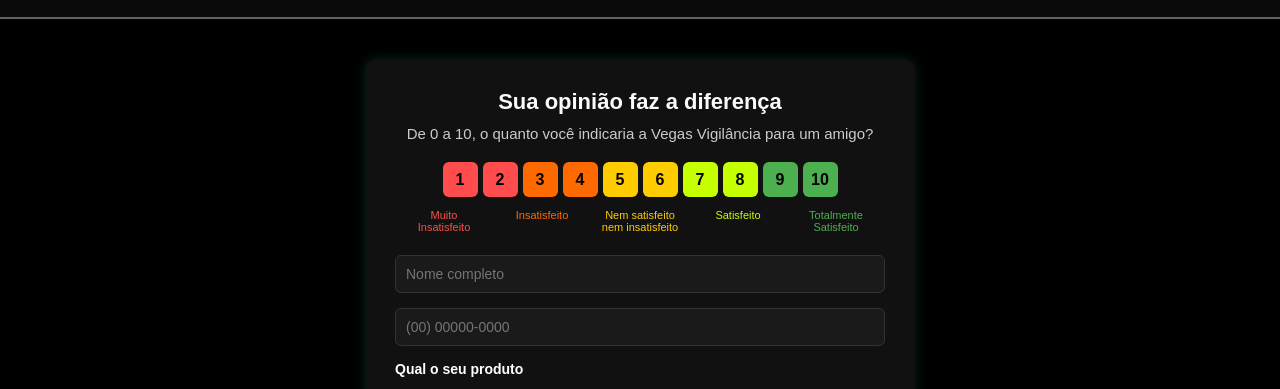
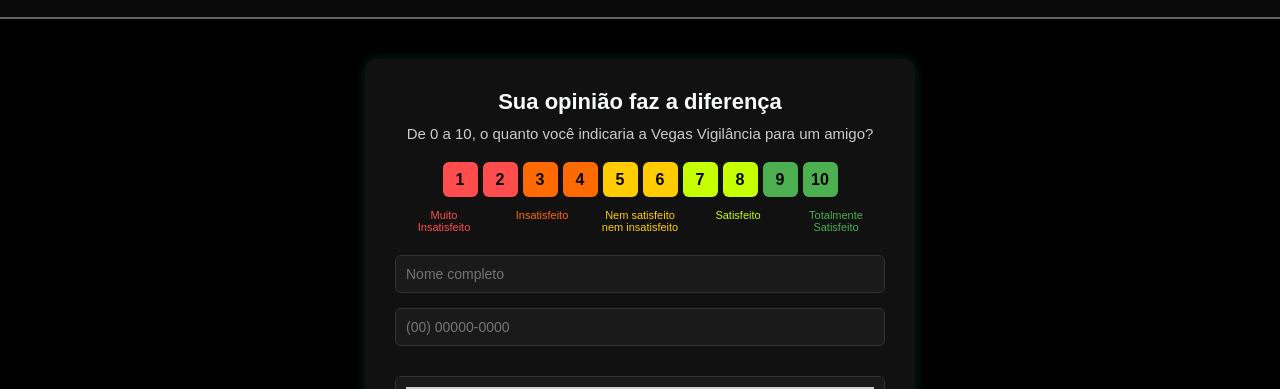
Before and after one commit to VegasVig/NPS, a plain HTML site: page index.html in a window 1280 px wide. Shown: the part 399-788 px from the top of the page. Drawn offline with Linux system fonts and the light colour scheme.

Commit message:
selecione

```diff
--- a/index.html
+++ b/index.html
@@ -194,7 +194,7 @@
       <input type="text" id="nome" placeholder="Nome completo" required>
       <input type="tel" id="telefone" placeholder="(00) 00000-0000" required>
 
-     <label for="produtos">Qual o seu produto</label>
+     <label for="produtos"></label>
 <select id="produtos" name="produtos" multiple required>
   <option disabled selected>Selecione seu produto</option>
   <option value="Alarme Monitorado">Alarme Monitorado</option>
```
